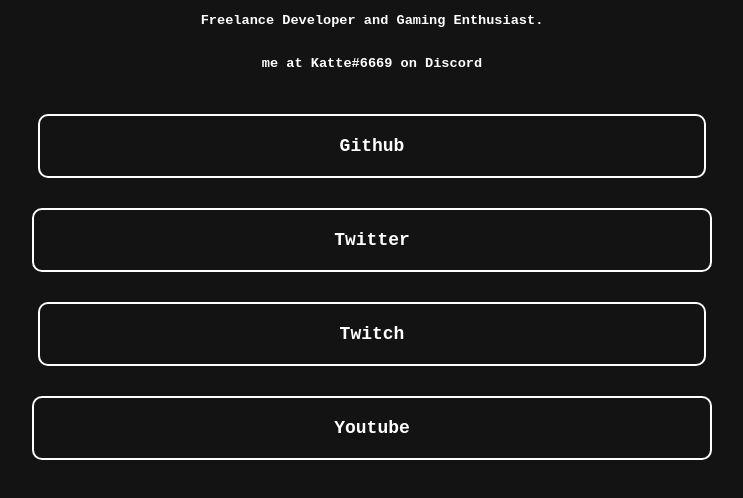
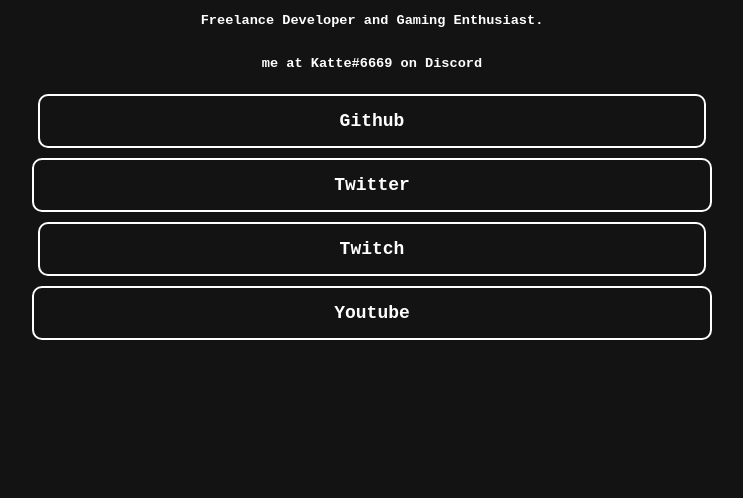
Before and after one commit to TacocaTYT/TacocaTYT.github.io, a plain HTML site: page index.html in a window 1280 px wide. Shown: the part 180-678 px from the top of the page, without its empty margins (268-1011 px from the left). Drawn offline with Linux system fonts and the light colour scheme.

Commit message:
Update index.css
changed some things with maybe formatting and also made it closer to being linktree spacing becasue kek

```diff
--- a/index.css
+++ b/index.css
@@ -29,8 +29,8 @@
     font-family: 'Courier New', monospace;
     font-size: large;
     font-weight: bold;
-    padding: 20px 300px;
-    margin-top: 30px;
+    padding: 15px 300px;
+    margin-top: 10px;
 }
 
 a:link, a:visited {
```
